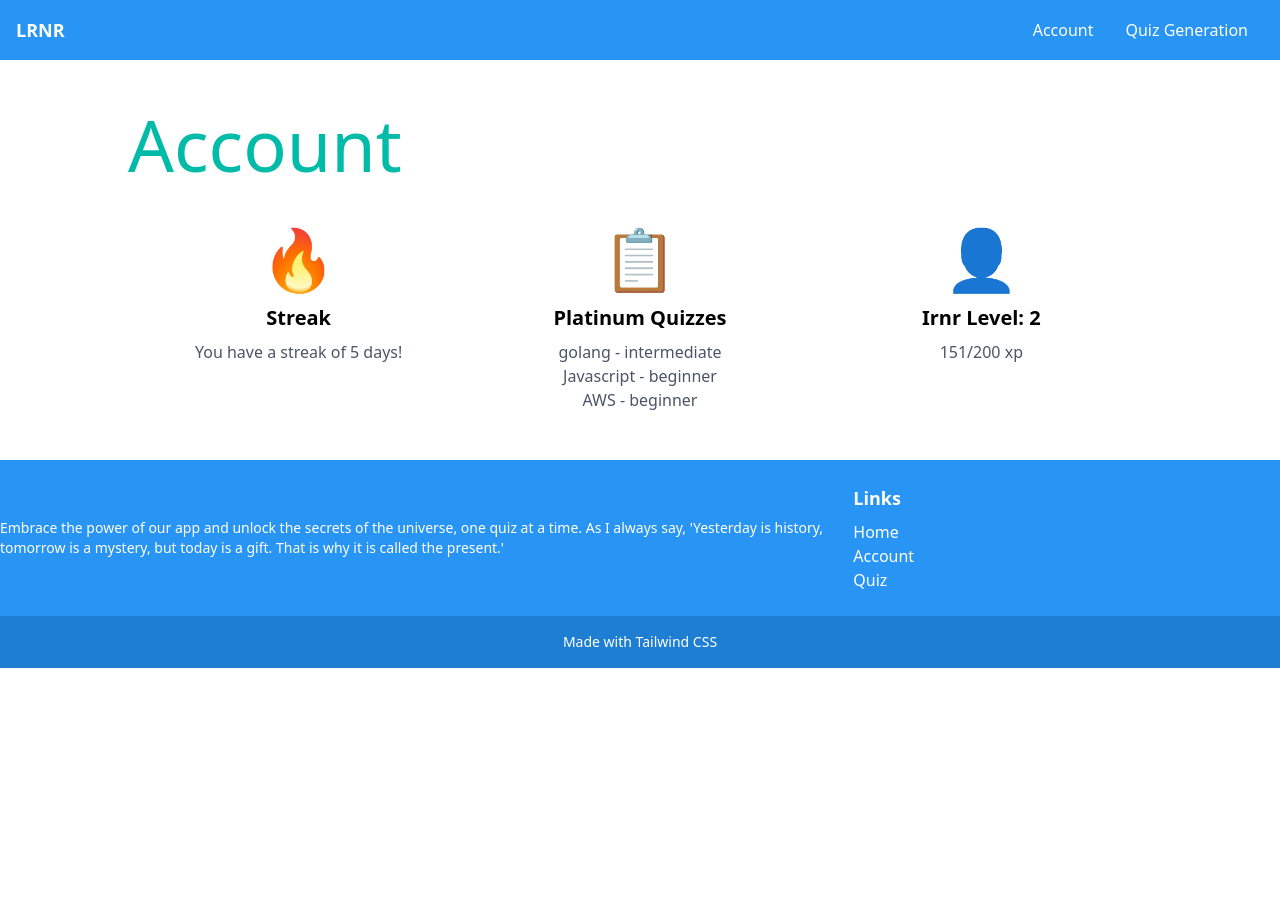
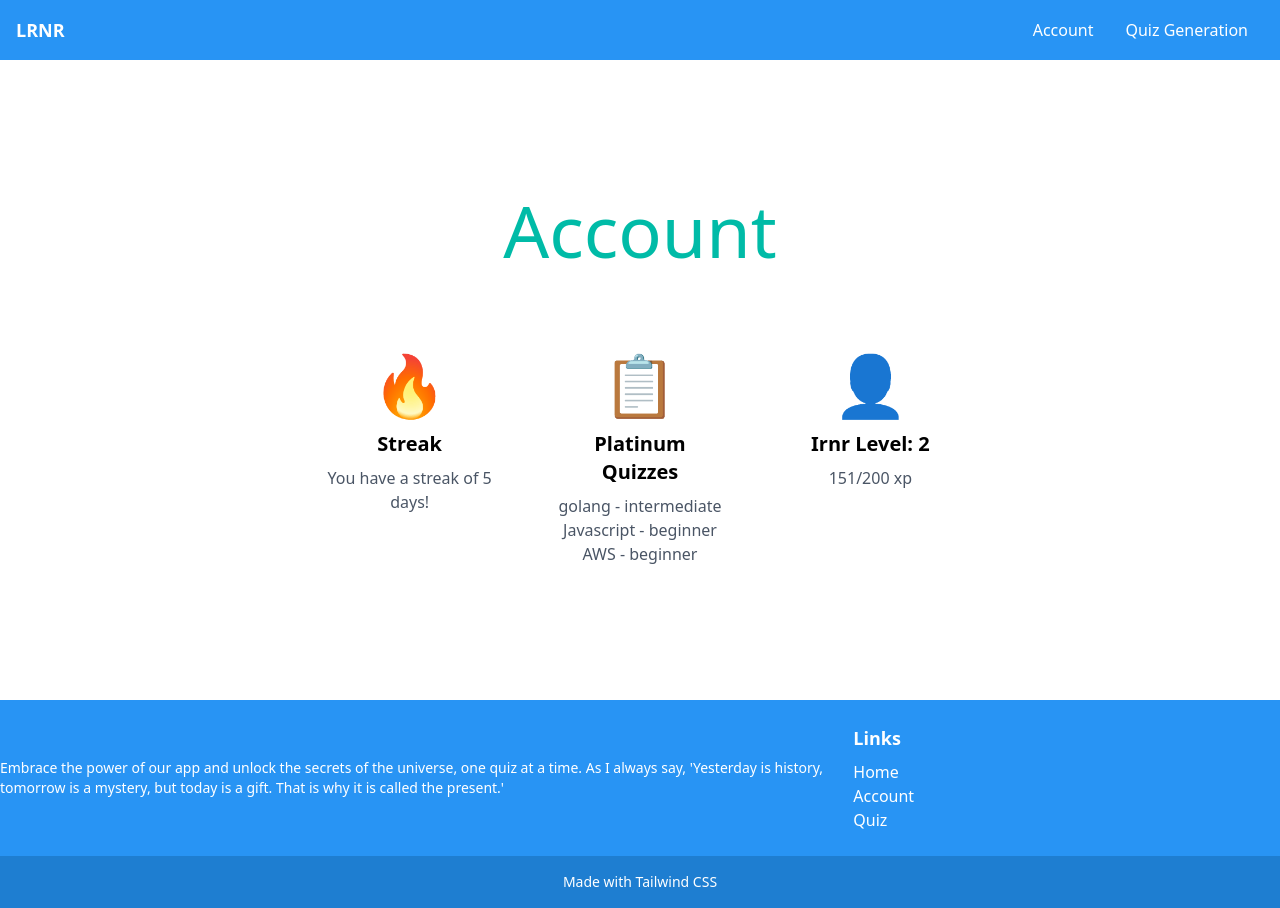
Before and after one commit to sergio7quintero/G1-LRNR-Sergio, a React (Vite) app: page /account in a window 1280 px wide. Before the commit the page ends 800 px from the top, so only its background shows below. Built offline with nearby package versions, Linux system fonts and the light colour scheme.

Commit message:
fix: account page takes uo screen

```diff
--- a/src/pages/Account.jsx
+++ b/src/pages/Account.jsx
@@ -2,8 +2,8 @@ import React from "react";
 
 export default function Account() {
   return (
-    <div className="max-w-5xl mx-auto py-12">
-      <h1 className="text-7xl font-light text-teal-500 mb-12 text-left">
+    <div className="max-w-5xl mx-auto py-12 min-h-[80vh] flex justify-center items-center flex-col">
+      <h1 className="text-7xl font-light text-teal-500 mb-12 text-left pb-10">
         Account
       </h1>
 
```
